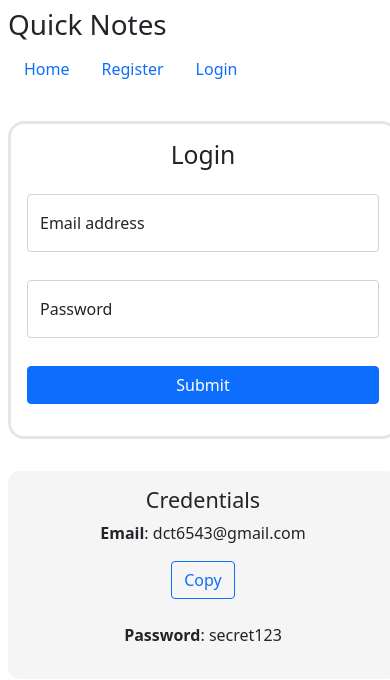
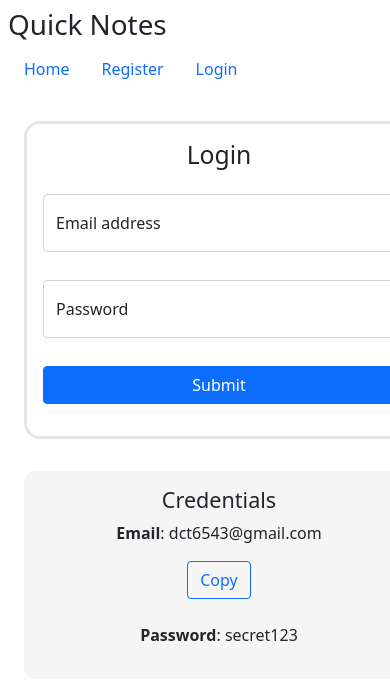
Before and after one commit to sahilsxn/notes-management-app, a React (Create React App) app: page /login in a window 390 px wide. Shown: the top 680 px of the page. Built offline with nearby package versions, Linux system fonts and the light colour scheme.

Commit message:
test: css testing

```diff
--- a/src/CSS/login.css
+++ b/src/CSS/login.css
@@ -7,6 +7,7 @@
     .Login-form {
         width: 100%;
         position: absolute;
+        margin: 16px;
         margin-top: 32px
     }
   }
--- a/src/CSS/noteForm.css
+++ b/src/CSS/noteForm.css
@@ -8,6 +8,7 @@
     .noteForm {
         width: 100%;
         margin-top: 32px;
+        margin: 16px;
         position: relative;
         margin-bottom: 32px;
     }
--- a/src/CSS/notesList.css
+++ b/src/CSS/notesList.css
@@ -7,6 +7,5 @@
 @media only screen and (max-width: 600px) {
     .NoteList {
         width:100%;
-        text-align: center;
     }
   }
--- a/src/CSS/register.css
+++ b/src/CSS/register.css
@@ -6,6 +6,7 @@
     .Register-form {
         width: 100%;
         position: absolute;
+        margin: 16px;
         margin-top: 32px
     }
   }
```
